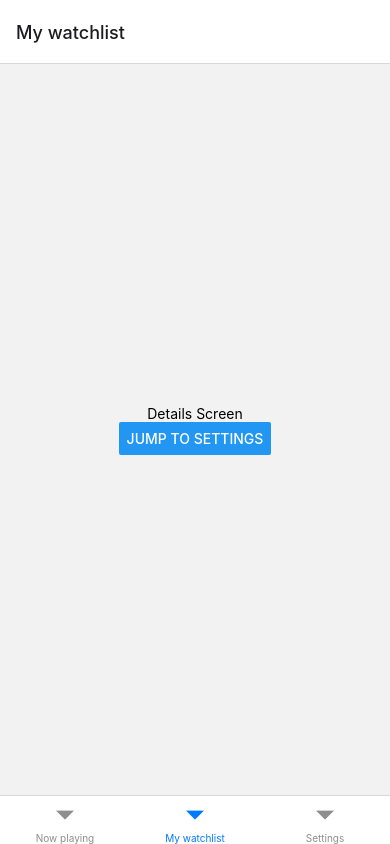
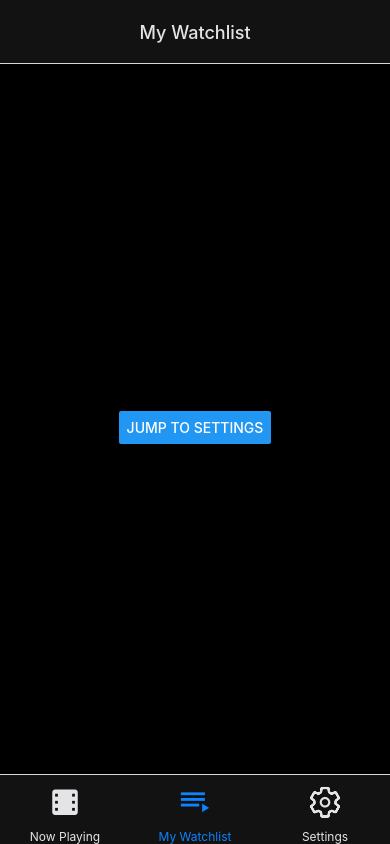
Before and after one commit to vladward/react-native-app, a React Native app: screen /MyWatchlist in a window 390 px wide. Built offline with nearby package versions, Linux system fonts and the light colour scheme.

Commit message:
fix navigation styles, add expo/vector-icons, fix header

```diff
--- a/App.tsx
+++ b/App.tsx
@@ -5,7 +5,7 @@ import { Main } from './src/screens';
 export default function App() {
   return (
     <NavigationContainer>
-      <StatusBar style="auto" />
+      <StatusBar style="light" />
       <Main />
     </NavigationContainer>
   );
--- a/package.json
+++ b/package.json
@@ -9,6 +9,7 @@
     "web": "expo start --web"
   },
   "dependencies": {
+    "@expo/vector-icons": "^13.0.0",
     "@react-navigation/bottom-tabs": "^6.4.0",
     "@react-navigation/native": "^6.0.13",
     "@react-navigation/native-stack": "^6.9.0",
--- /dev/null
+++ b/src/constants/constants.ts
@@ -0,0 +1,7 @@
+export const CONSTANTS = {
+  ICON_SIZE: 34,
+  TEXT10: 10,
+  TEXT12: 12,
+  TEXT14: 14,
+  TEXT16: 16,
+};
--- /dev/null
+++ b/src/constants/index.ts
@@ -0,0 +1 @@
+export * from './constants';
--- a/src/screens/Main.tsx
+++ b/src/screens/Main.tsx
@@ -3,19 +3,70 @@ import { createBottomTabNavigator } from '@react-navigation/bottom-tabs';
 import { NowPlaying } from './NowPlaying';
 import { MyWatchlist } from './MyWatchlist';
 import { Settings } from './Settings';
+import { Ionicons, MaterialCommunityIcons } from '@expo/vector-icons';
+import { THEME } from '../styles/theme';
+import { CONSTANTS } from '../constants';
 
 const Tab = createBottomTabNavigator<RootStack>();
 
 export const Main = () => {
+  const handleGetTabIcon = (route: RouteType, focused: boolean) => {
+    switch (route.name) {
+      case 'MyWatchlist':
+        return (
+          <MaterialCommunityIcons
+            name="playlist-play"
+            size={CONSTANTS.ICON_SIZE}
+            color={focusedColor(focused)}
+          />
+        );
+      case 'NowPlaying':
+        return (
+          <MaterialCommunityIcons
+            name="filmstrip-box"
+            size={CONSTANTS.ICON_SIZE}
+            color={focusedColor(focused)}
+          />
+        );
+      case 'Settings':
+        return (
+          <Ionicons
+            name="md-settings-outline"
+            size={CONSTANTS.ICON_SIZE}
+            color={focusedColor(focused)}
+          />
+        );
+    }
+  };
+  const focusedColor = (focused: boolean) => (focused ? THEME.BLUE : THEME.TEXT);
   return (
-    <Tab.Navigator initialRouteName="NowPlaying">
-      <Tab.Screen name="NowPlaying" options={{ title: 'Now playing' }}>
-        {(props) => <NowPlaying {...props} />}
-      </Tab.Screen>
-      <Tab.Screen name="MyWatchlist" component={MyWatchlist} options={{ title: 'My watchlist' }} />
+    <Tab.Navigator
+      screenOptions={({ route }) => ({
+        tabBarIcon: ({ focused }) => handleGetTabIcon(route, focused),
+        tabBarActiveTintColor: THEME.BLUE,
+        tabBarInactiveTintColor: THEME.TEXT,
+        tabBarInactiveBackgroundColor: THEME.LIGHT_DARK,
+        tabBarStyle: {
+          backgroundColor: THEME.LIGHT_DARK,
+          height: 70,
+        },
+        tabBarLabelStyle: {
+          fontSize: CONSTANTS.TEXT12,
+        },
+        headerStyle: { backgroundColor: THEME.LIGHT_DARK },
+        title: 'Now Playing',
+        headerTintColor: THEME.TEXT,
+        headerTitleAlign: 'center',
+      })}
+      initialRouteName="NowPlaying"
+    >
+      <Tab.Screen name="NowPlaying">{(props) => <NowPlaying {...props} />}</Tab.Screen>
+      <Tab.Screen name="MyWatchlist" component={MyWatchlist} options={{ title: 'My Watchlist' }} />
       <Tab.Screen name="Settings" options={{ title: 'Settings' }}>
         {(props) => <Settings {...props} />}
       </Tab.Screen>
     </Tab.Navigator>
   );
 };
+
+type RouteType = { name: 'NowPlaying' | 'MyWatchlist' | 'Settings' };
--- a/src/screens/MyWatchlist.tsx
+++ b/src/screens/MyWatchlist.tsx
@@ -1,10 +1,18 @@
 import { MyWatchlistPropsType, useAppNavigation } from './types';
 import { Button, Text, View } from 'react-native';
+import { THEME } from '../styles/theme';
 
 export const MyWatchlist = ({}: MyWatchlistPropsType) => {
   const navigation = useAppNavigation();
   return (
-    <View style={{ flex: 1, alignItems: 'center', justifyContent: 'center' }}>
+    <View
+      style={{
+        flex: 1,
+        alignItems: 'center',
+        justifyContent: 'center',
+        backgroundColor: THEME.DARK,
+      }}
+    >
       <Text>Details Screen</Text>
       <Button
         title="Jump to Settings"
--- a/src/screens/NowPlaying.tsx
+++ b/src/screens/NowPlaying.tsx
@@ -1,10 +1,18 @@
 import { NowPlayingPropsType, useAppNavigation } from './types';
 import { Button, Text, View } from 'react-native';
+import { THEME } from '../styles/theme';
 
 export const NowPlaying = ({}: NowPlayingPropsType) => {
   const navigation = useAppNavigation();
   return (
-    <View style={{ flex: 1, alignItems: 'center', justifyContent: 'center' }}>
+    <View
+      style={{
+        flex: 1,
+        alignItems: 'center',
+        justifyContent: 'center',
+        backgroundColor: THEME.DARK,
+      }}
+    >
       <Text>Home Screen</Text>
       <Button
         title="Jump to MyWatchlist"
--- a/src/screens/Settings.tsx
+++ b/src/screens/Settings.tsx
@@ -1,11 +1,19 @@
 import { useAppNavigation, SettingsPropsType } from './types';
 import { Button, Text, View } from 'react-native';
+import { THEME } from '../styles/theme';
 
 export const Settings = ({ route }: SettingsPropsType) => {
   const navigation = useAppNavigation();
   const params = route.params;
   return (
-    <View style={{ flex: 1, alignItems: 'center', justifyContent: 'center' }}>
+    <View
+      style={{
+        flex: 1,
+        alignItems: 'center',
+        justifyContent: 'center',
+        backgroundColor: THEME.DARK,
+      }}
+    >
       <Text>Users Screen</Text>
       {params ? <Text>'id': {params.id} </Text> : <Text> Params id is undefined </Text>}
       {params ? <Text>data: {params.data}</Text> : <Text> Params data is undefined </Text>}
--- /dev/null
+++ b/src/styles/theme.ts
@@ -0,0 +1,8 @@
+export const THEME = {
+  LIGHT_DARK: '#121212',
+  DARK: '#000000',
+  GRAY: '#7c7c7d',
+  TEXT: '#e4e4e6',
+  BLUE: '#0a84ff',
+  BUTTON: '#dc2626',
+};
```
Also changed, not shown: src/components/index.ts (added), 1 other file (tests, documents, lock files or other folders).
